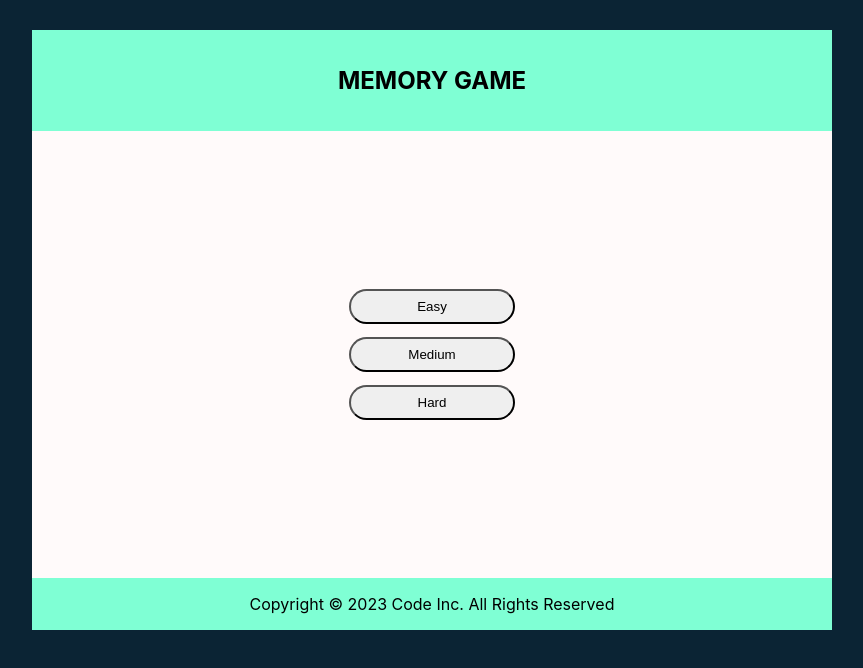
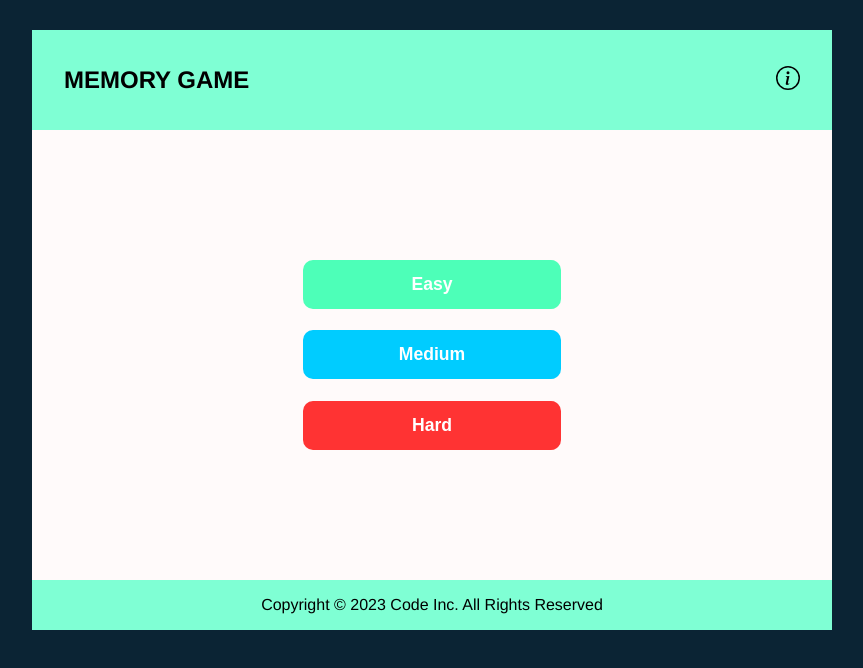
Before and after one commit to NuraddinSh/memory-game, a React (Create React App) app: page / in a window 1280 px wide. Shown: the top 668 px of the page, without its empty margins (208-1071 px from the left). Built offline with nearby package versions, Linux system fonts and the light colour scheme.

Commit message:
Added popup info page, and general CSS changes

```diff
--- a/package.json
+++ b/package.json
@@ -11,6 +11,7 @@
     "react-confetti": "^6.1.0",
     "react-dom": "^18.2.0",
     "react-scripts": "5.0.1",
+    "reactjs-popup": "^2.0.5",
     "web-vitals": "^2.1.4"
   },
   "scripts": {
--- a/src/App.css
+++ b/src/App.css
@@ -1,8 +1,34 @@
 
 button {
     padding: 0.5rem 1.25rem;
+    border: solid 2px #0B2434;
+    border-radius: 10px;
+    cursor: pointer;
+    transition: all .2s ease-in-out;
+}
+button:hover {
+    transform: scale(1.1);
+}
 
-    border-radius: 20px;
+.navigation {
+    display: flex;
+    align-self: stretch;
+    flex-direction: row;
+    justify-content: space-between;
+    padding: 1em 2em;
+    background-color: aquamarine;
+}
+
+.info {
+    margin-top: auto;
+    margin-bottom: auto;
+    cursor: pointer;
+    transition: all .2s ease-in-out
+}
+
+.info:hover,
+.info:focus {
+    transform: scale(1.2);
 }
 
 .playground {
@@ -38,21 +64,6 @@ button {
     border: 1px solid aquamarine;
 }
 
-.navigation {
-    align-self: stretch;
-    text-align: center;
-    padding: 1em;
-    background-color: aquamarine;
-}
-
-
-.footer {
-    align-self: stretch;
-    text-align: center;
-    padding: 1em;
-    background-color: aquamarine;
-}
-
 .inner-box {
     font-size: 1.5rem;
 }
@@ -61,19 +72,59 @@ button {
     padding: 0.5rem 1.25rem;
     margin-left: auto;
     margin-right: 20px;
-    border-radius: 20px;
+
+
+    background-color: snow;
 }
 
 .modes {
-
-    width: 300px;
+    width: 400px;
     margin: 1em;
     padding: 3.8em;
     display: flex;
     flex-direction: column;
-
 }
 
 .mode-btn {
-   margin: 0.5em;
+    margin: 0.6em;
+    color: white;
+    padding: 0.8em 1em;
+
+    font-size: 1.1rem;
+    font-weight: bold;
+    border: none;
 }
+
+.start-btn {
+    border: solid 2px #0B2434;
+    background-color: snow;
+}
+.close-btn {
+    position: absolute;
+    top: 16px;
+    right: 16px;
+}
+
+.glow-btn:hover,
+.glow-btn:focus{
+    box-shadow: 0 5px 15px #999999;
+
+}
+.green {
+    background-color: #4dffb8;
+}
+
+.blue {
+    background-color: #00ccff;
+}
+
+.red {
+    background-color: #ff3333;
+}
+
+.footer {
+    align-self: stretch;
+    text-align: center;
+    padding: 1em;
+    background-color: aquamarine;
+}
--- a/src/Pages/MainPage.jsx
+++ b/src/Pages/MainPage.jsx
@@ -2,6 +2,7 @@ import React, {useState} from "react";
 import NumberBox from "../Components/Number";
 import { nanoid } from 'nanoid';
 import ReactConfetti from "react-confetti";
+import Popup from "reactjs-popup";
 
 export default function Game() {
     const [game, setGame] = useState(false)
@@ -120,21 +121,59 @@ export default function Game() {
         <div className={"main-page"}>
             {won && numOrder > numbers.length && <ReactConfetti />}
             <nav className={"navigation"}>
-                <h1>MEMORY GAME</h1>
+                <h1 onClick={newGame}>MEMORY GAME</h1>
+                <div className={"info"}>
+                    <Popup trigger=
+                               {<svg xmlns="http://www.w3.org/2000/svg" width="24" height="24" fill="currentColor"
+                                    className="bi bi-info-circle" viewBox="0 0 16 16">
+                                   <path d="M8 15A7 7 0 1 1 8 1a7 7 0 0 1 0 14zm0 1A8 8 0 1 0 8 0a8 8 0 0 0 0 16z"/>
+                                   <path
+                                       d="m8.93 6.588-2.29.287-.082.38.45.083c.294.07.352.176.288.469l-.738 3.468c-.194.897.105 1.319.808 1.319.545 0 1.178-.252 1.465-.598l.088-.416c-.2.176-.492.246-.686.246-.275 0-.375-.193-.304-.533L8.93 6.588zM9 4.5a1 1 0 1 1-2 0 1 1 0 0 1 2 0z"/>
+                               </svg>}
+                           modal nested>
+                        {
+                            close => (
+                                <div className='modal'>
+                                    <div className='content'>
+                                        <h3>HOW TO PLAY</h3>
+                                        <ul>
+                                            <li>Numbers are randomly distributed among boxes</li>
+                                            <li>Choose difficulty mode</li>
+                                            <li>After you start the game you will have 2 seconds to look at placement of numbers in boxes and remember them</li>
+                                            <li>Select the boxes in an increasing order according to their numbers</li>
+                                            <li>If you cannot proceed, you have one more chance to look at the positions of the numbers</li>
+                                            <li>You can always start a new game</li>
+                                        </ul>
+                                    </div>
+                                    <div onClick={() => close()} className={"close-btn"}>
+                                        <svg xmlns="http://www.w3.org/2000/svg" width="20" height="20"
+                                             fill="currentColor" className="bi bi-x-circle" viewBox="0 0 16 16">
+                                            <path
+                                                d="M8 15A7 7 0 1 1 8 1a7 7 0 0 1 0 14zm0 1A8 8 0 1 0 8 0a8 8 0 0 0 0 16z"/>
+                                            <path
+                                                d="M4.646 4.646a.5.5 0 0 1 .708 0L8 7.293l2.646-2.647a.5.5 0 0 1 .708.708L8.707 8l2.647 2.646a.5.5 0 0 1-.708.708L8 8.707l-2.646 2.647a.5.5 0 0 1-.708-.708L7.293 8 4.646 5.354a.5.5 0 0 1 0-.708z"/>
+                                        </svg>
+                                    </div>
+                                </div>
+                            )
+                        }
+                    </Popup>
+                </div>
             </nav>
+
             {game && <button className={"new-game-button"} onClick={newGame}>Start New Game</button>}
             {!game &&
                 <div className={"modes"}>
 
-                    <button className={"mode-btn"} onClick={()=> {
+                    <button className={"mode-btn green glow-btn"} onClick={()=> {
                         setEasy(true)
                         setGame(true)
                     }}>Easy</button>
-                    <button className={"mode-btn"} onClick={()=> {
+                    <button className={"mode-btn blue glow-btn"} onClick={()=> {
                         setMedium(true)
                         setGame(true)
                     }}>Medium</button>
-                    <button className={"mode-btn"} onClick={()=> {
+                    <button className={"mode-btn red glow-btn"} onClick={()=> {
                         setHard(true)
                         setGame(true)
                     }}>Hard</button>
@@ -146,7 +185,8 @@ export default function Game() {
                 {hard && gameSetter()}
             </div>}
             {lost && <h3>You Lost</h3>}
-            {game && <button onClick={!lost &&tip<2 &&gameStarter}>{tip===0 ? "Start": tip===1? "Look Again" : "0"}</button>}
+            {won && <h3>Congratulations</h3>}
+            {game && !lost&& !won ? <button className={"start-btn"} onClick={!lost &&tip<2 &&gameStarter}>{tip===0 ? "Start Game": tip===1? "Look Again" : "Tip: 0"}</button> : ""}
 
             <footer className={"footer"}>Copyright © 2023 Code Inc. All Rights Reserved</footer>
         </div>
--- a/src/index.css
+++ b/src/index.css
@@ -5,7 +5,5 @@
 body {
   background-color: #0B2434;
   margin: 0;
-  font-family: -apple-system, BlinkMacSystemFont, 'Segoe UI', 'Roboto', 'Oxygen',
-    'Ubuntu', 'Cantarell', 'Fira Sans', 'Droid Sans', 'Helvetica Neue',
-    sans-serif;
+  font-family:'Helvetica', sans-serif;
 }
--- a/src/index.js
+++ b/src/index.js
@@ -3,6 +3,7 @@ import ReactDOM from 'react-dom/client';
 import './index.css';
 import App from './App';
 import reportWebVitals from './reportWebVitals';
+import 'reactjs-popup/dist/index.css';
 
 const root = ReactDOM.createRoot(document.getElementById('root'));
 root.render(
```
Also changed, not shown: 1 other file (tests, documents, lock files or other folders).
